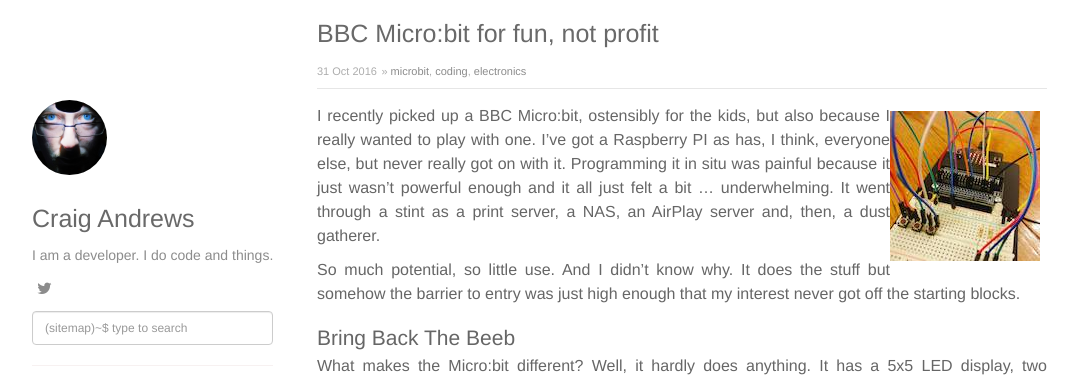
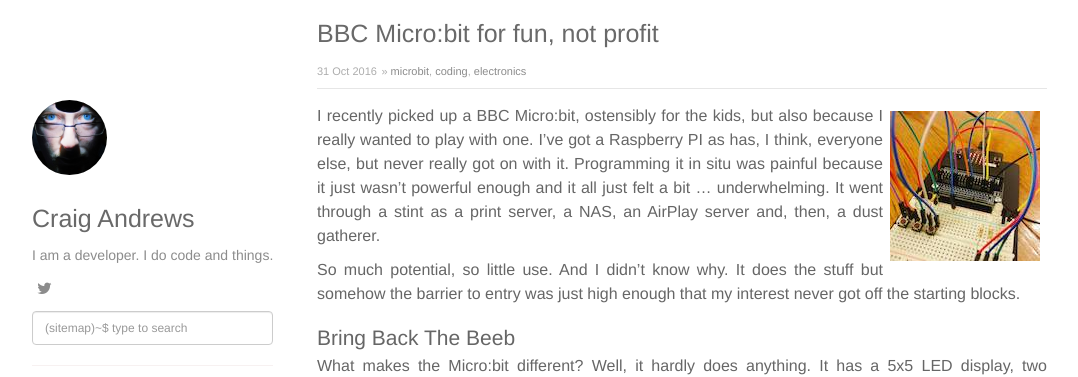
Before and after one commit to doozr/doozr.github.io, a Jekyll site: the page built from _posts/2016-10-31-bbc_micro_bit_for_fun_not_profit.md, in a window 1280 px wide. Shown: the top 377 px of the page, without its empty margins (53-1131 px from the left). Built offline with Jekyll 4.4.1, drawn with Linux system fonts in a browser that asks for light colours; nearby versions of some CDN libraries; comment, search, counter and statistics services are not loaded.

Commit message:
Increase image margin to 7px

```diff
--- a/_posts/2016-10-31-bbc_micro_bit_for_fun_not_profit.md
+++ b/_posts/2016-10-31-bbc_micro_bit_for_fun_not_profit.md
@@ -5,7 +5,7 @@
 categories: [microbit, coding, electronics]
 ---
 
-![Micro:bit](/images/bbc_micro_bit_for_fun_not_profit/microbit.jpg){:style="float: right;margin-right: 7px;margin-top: 7px;"}
+![Micro:bit](/images/bbc_micro_bit_for_fun_not_profit/microbit.jpg){:style="float: right; margin: 7px;"}
 
 I recently picked up a BBC Micro:bit, ostensibly for the kids, but also
 because I really wanted to play with one. I've got a Raspberry PI as has, I
```
